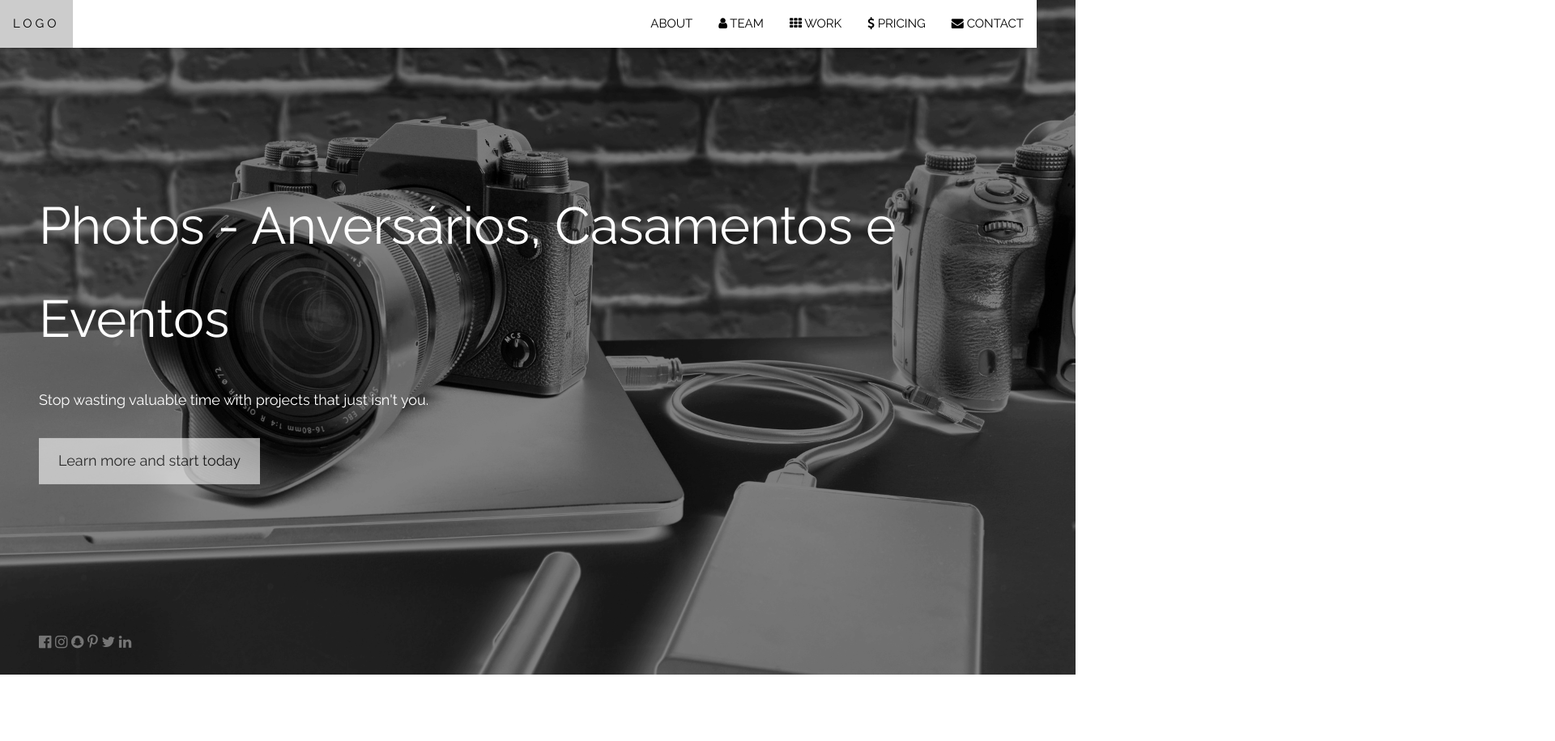
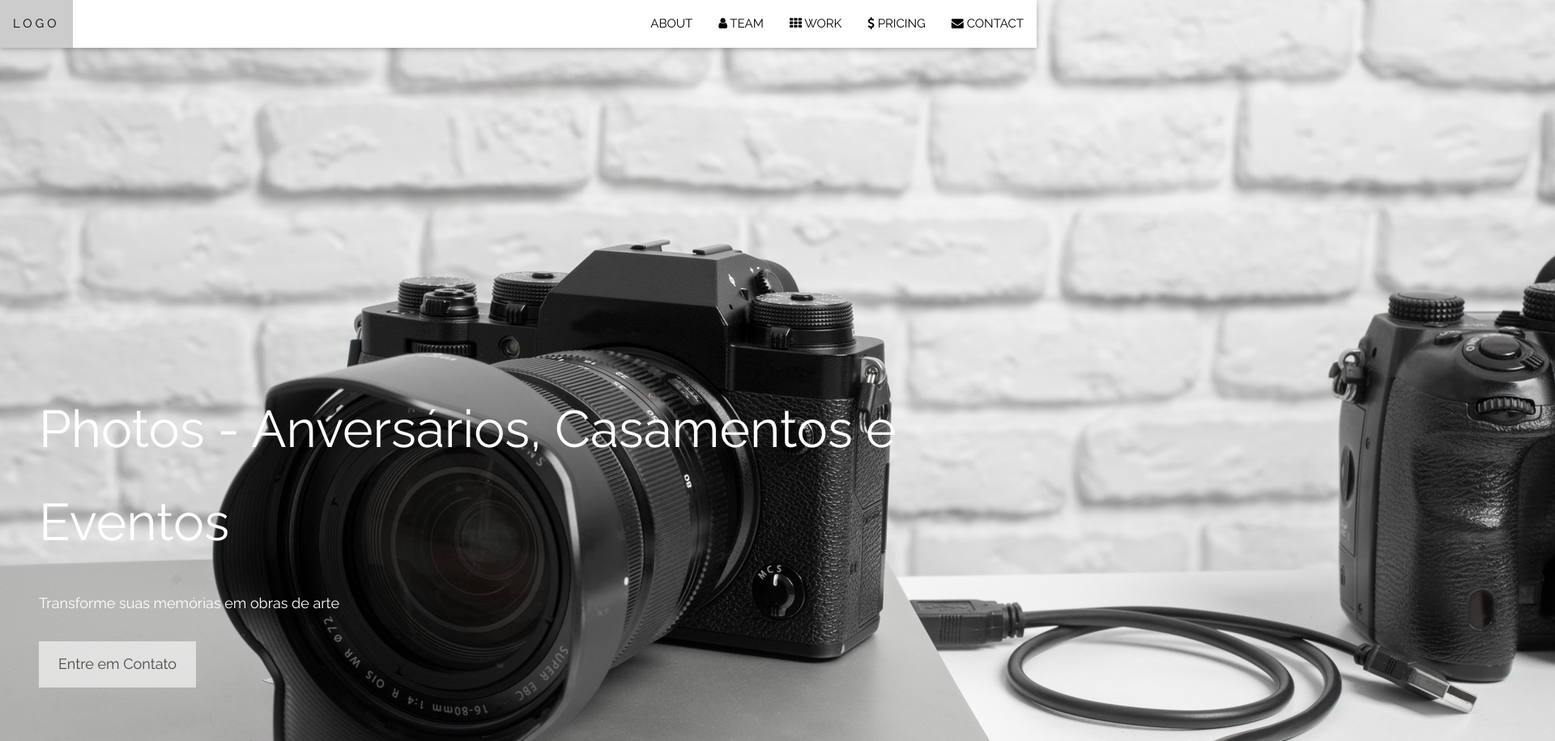
Before and after one commit to dsdaniel-santana/photographer, a plain HTML site: page index.html in a window 1280 px wide. Shown: the top 915 px of the page at 81% size, 1920 px wide, since content can reach past the window. Drawn offline with nearby package versions, Linux system fonts and the light colour scheme.

Commit message:
criando arquivo

```diff
--- a/index.html
+++ b/index.html
@@ -62,13 +62,13 @@ body, html {
 
 <!-- Header with full-height image -->
 <header class="bgimg-1 w3-display-container w3-grayscale-min" id="home">
-    <img src="assets/foto_camera.png" alt="">
+    <img src="assets/fotoscamera.jpg" alt="">
     <div class="w3-display-left w3-text-white" style="padding:48px">
 
     <span class="w3-jumbo w3-hide-small"> Photos - Anversários, Casamentos e Eventos</span><br>
     <span class="w3-xxlarge w3-hide-large w3-hide-medium">Start something that matters</span><br>
-    <span class="w3-large">Stop wasting valuable time with projects that just isn't you.</span>
-    <p><a href="#about" class="w3-button w3-white w3-padding-large w3-large w3-margin-top w3-opacity w3-hover-opacity-off">Learn more and start today</a></p>
+    <span class="w3-large">Transforme suas memórias em obras de arte</span>
+    <p><a href="#about" class="w3-button w3-white w3-padding-large w3-large w3-margin-top w3-opacity w3-hover-opacity-off">Entre em Contato</a></p>
   </div>
   <div class="w3-display-bottomleft w3-text-grey w3-large" style="padding:24px 48px">
     <i class="fa fa-facebook-official w3-hover-opacity"></i>
```
